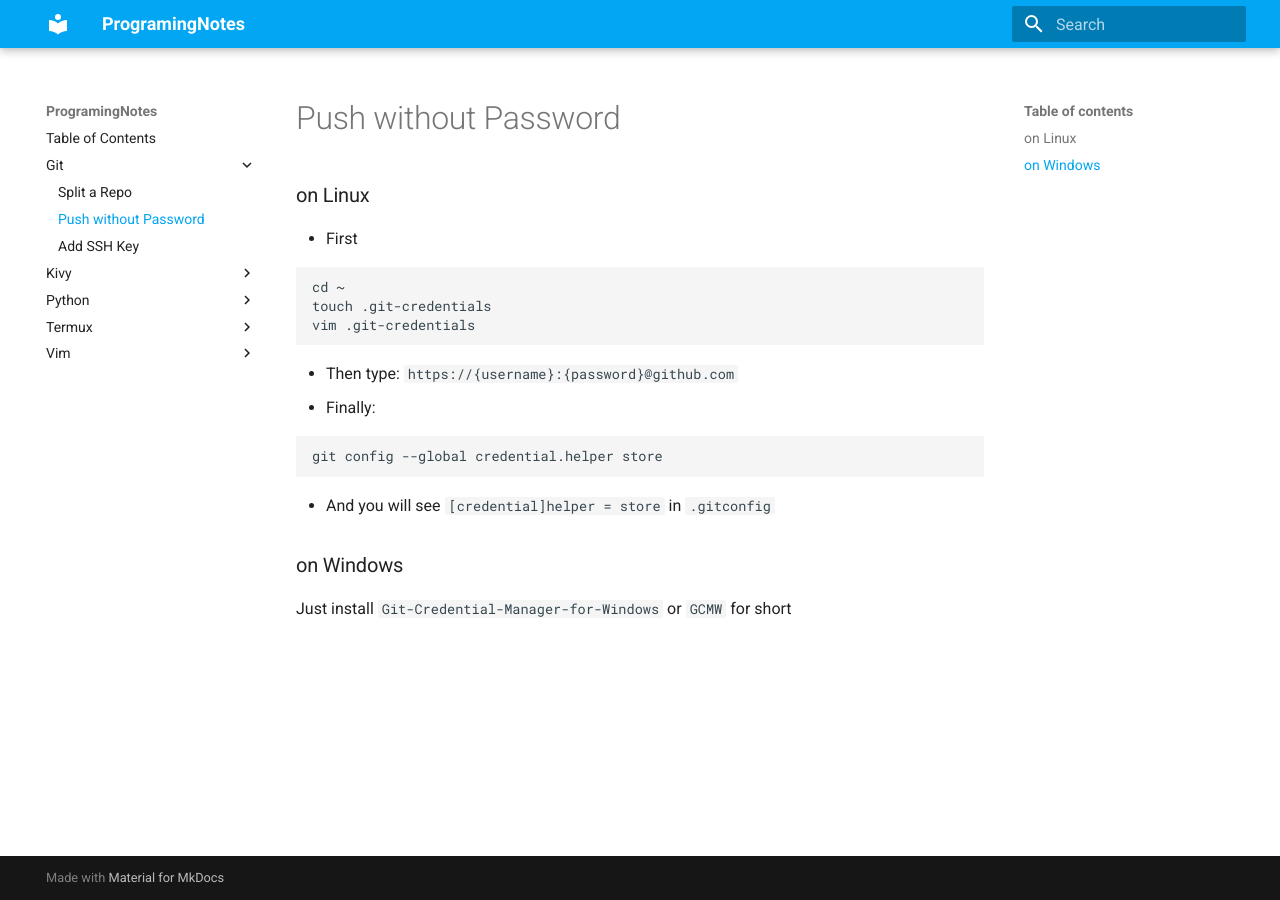
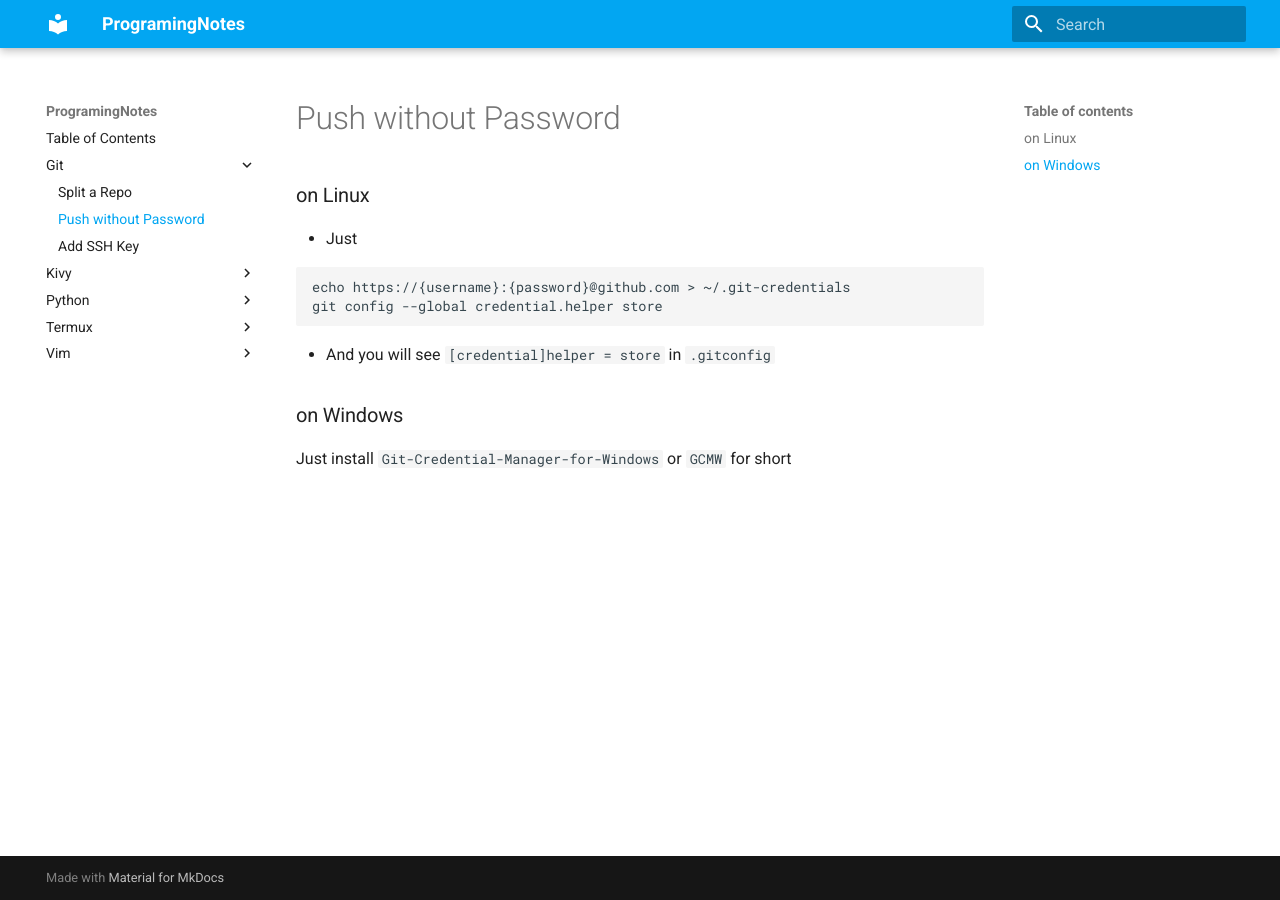
Before and after one commit to AllanChain/ProgramingNotes, an MkDocs documentation site: the page built from docs/git/password.md, in a window 1280 px wide. Built offline with MkDocs 1.6.1 and Material for MkDocs 9.7.7, drawn with Linux system fonts in a browser that asks for light colours.

Commit message:
better shell

````diff
--- a/docs/git/password.md
+++ b/docs/git/password.md
@@ -1,15 +1,8 @@
 # Push without Password
 ### on Linux
-- First
+- Just
 ```shell
-cd ~
-touch .git-credentials
-vim .git-credentials
-```
-- Then type:
-`https://{username}:{password}@github.com`
-- Finally:
-```shell
+echo https://{username}:{password}@github.com > ~/.git-credentials
 git config --global credential.helper store
 ```
 - And you will see `[credential]helper = store` in `.gitconfig`
````
